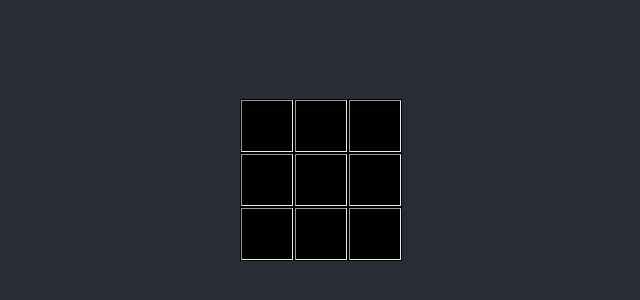
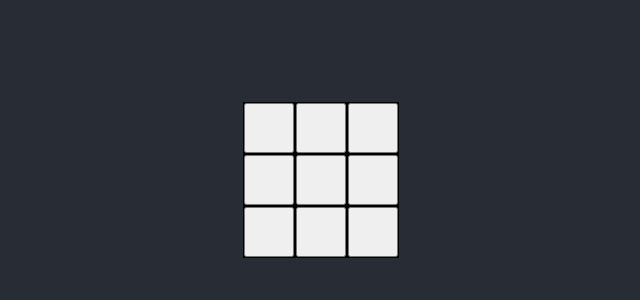
Before and after one commit to mrbeiley/site-demo, a React (Create React App) app: page / in a window 1280 px wide. Shown: the part 220-520 px from the top of the page, without its empty margins (319-959 px from the left). Built offline with nearby package versions, Linux system fonts and the light colour scheme.

Commit message:
Add a function to Square.

```diff
--- a/src/Components/Square.js
+++ b/src/Components/Square.js
@@ -1,13 +1,24 @@
 
+// function placeX (value) { () =>
+//     console.log("PlaceX");
+// }
 
-const Square = () => (
-    <hr
-        style={{
-            height: 50,
-            width: 50,
-            margin: 1
-        }}
-    />
-);
+const placeX = (value) => {
+    console.log(value)
+}
+
+const Square = ({value, color}) => {
+    return(
+        <button
+            onClick={placeX(value)}
+            style={{
+                height: 50,
+                width: 50,
+                margin: 1,
+                backgroundColor: color,
+            }}
+        />
+    )
+}
 
 export default Square;
```
